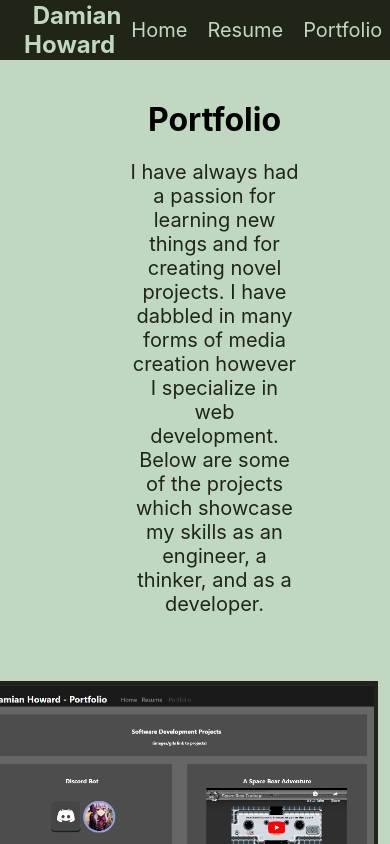
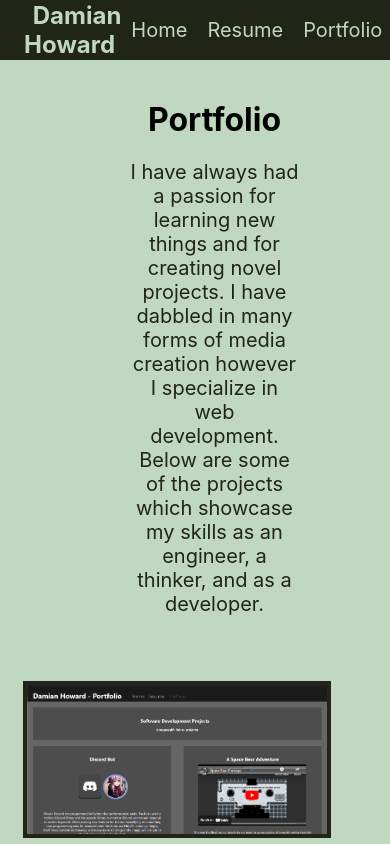
Before and after one commit to daho2353/portfolio2024ts, a React (Create React App) app: page / in a window 390 px wide. Both pictures are taken after a click on the link "Portfolio". Shown: the top 844 px of the page. Built offline with nearby package versions, Linux system fonts and the light colour scheme.

Commit message:
css changes for mobile devices

```diff
--- a/src/components/PortfolioPage/PortfolioPage.css
+++ b/src/components/PortfolioPage/PortfolioPage.css
@@ -113,3 +113,20 @@ h1 {
   align-items: center;
 }
 }
+
+@media (max-width:650px)
+{
+  .portfolio-images{
+    max-width: 300px;
+    border: 4px solid #212518;
+    margin-right:5px;
+  }
+  .portfolio{
+    background-color: #c1d8c0;
+    max-width: 100%;
+    margin-left: 0px;
+    padding-left: 10vw;
+    margin-top: 15px;
+    align-items:center;
+  }
+}
--- a/src/components/SkillsTile/SkillsTile.css
+++ b/src/components/SkillsTile/SkillsTile.css
@@ -37,7 +37,6 @@
     transition: 0.4s all;
     filter: blur(5px);
   }
-
 
   .skills-back {
     background-color: #505d46;;
```
